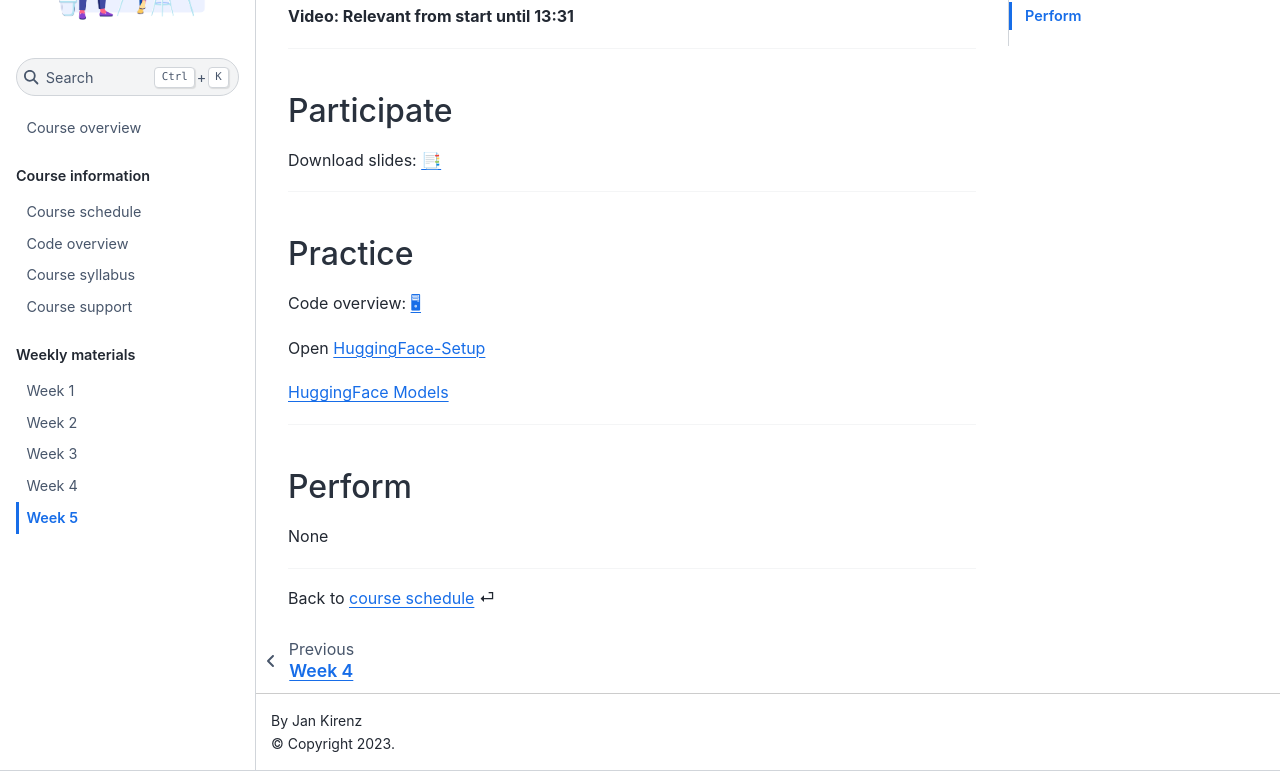
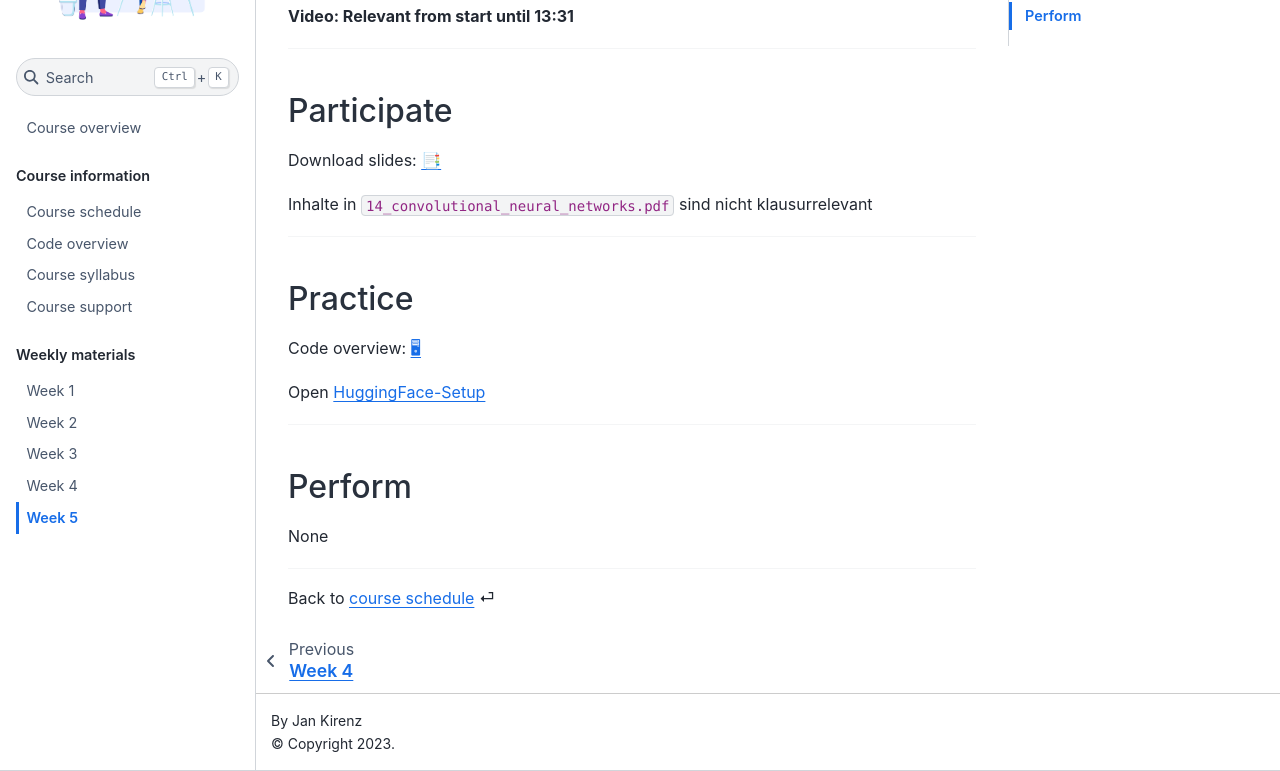
Before and after one commit to kirenz/om2, a Jupyter Book: the page built from weeks/week5.md, in a window 1280 px wide and 900 px high, scrolled down 566 px, cut to the strip 129-900 px from the top of the window. Built offline with Jupyter Book 1.0.4 settings and Sphinx 7.4.7 and the Sphinx Book theme 1.1.4, drawn with Linux system fonts in a browser that asks for light colours.

Commit message:
Update week5.md

```diff
--- a/weeks/week5.md
+++ b/weeks/week5.md
@@ -29,6 +29,8 @@ What is a neural network? - Learn what are the neurons, why are there layers, an
 
 Download slides: [📑](https://drive.google.com/file/d/1-1fCMnIrZYAQzAdKs_biGgtdrM9-Bsfz/view?usp=sharing)
 
+Inhalte in `14_convolutional_neural_networks.pdf` sind nicht klausurrelevant
+
 
 
 ---
@@ -44,8 +46,10 @@ Code overview: [🖥](../docs/code-overview.md)
 
 Open [HuggingFace-Setup](../docs/huggingface.md)
 
+
+<!--
 [HuggingFace Models](https://github.com/kirenz/huggingface)
-
+-->
 
 ---
 
```
